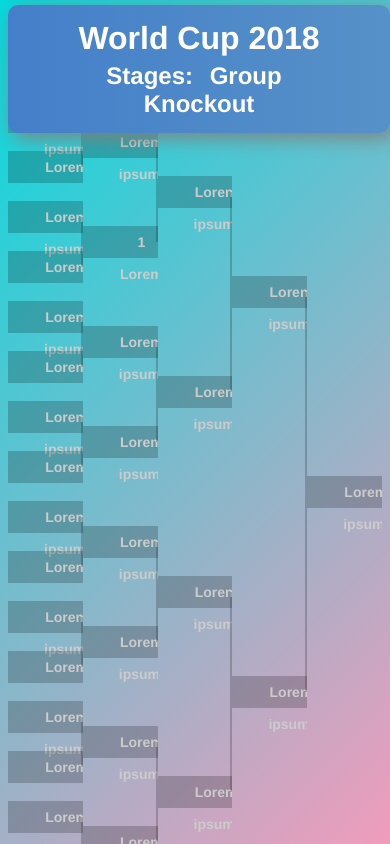
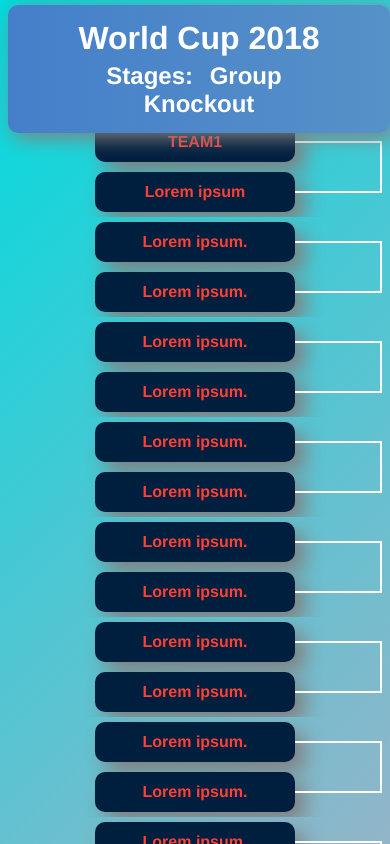
Before and after one commit to bartlomein/World-Cup-2018, a Vue app: page /#/knockout in a window 390 px wide. Shown: the top 844 px of the page. Built offline with nearby package versions, Linux system fonts and the light colour scheme; no server answers; what vue-js-modal would draw is missing.

Commit message:
worked on knockout stage css made it grid responsive

```diff
--- a/src/components/Knockout.vue
+++ b/src/components/Knockout.vue
@@ -9,10 +9,12 @@
   </div>
   <div class="tournament__grid">
     <!-- tournament__round 1/8 -->
+
     <div class="tournament__round tournament__round--first-round">
+        <div>Round of 16</div>
       <div class="tournament__match">
-        <a class="tournament__match__team" >Lorem ipsum.</a>
-        <a class="tournament__match__team" >Lorem ipsum.</a>
+        <a class="tournament__match__team" >TEAM1</a>
+        <a class="tournament__match__team" >Lorem ipsum</a>
       </div>
       <div class="tournament__match">
         <a class="tournament__match__team" >Lorem ipsum.</a>
@@ -97,7 +99,30 @@
 
 
 <script>
+import axios from "axios";
 export default {
+  //https://raw.githubusercontent.com/openfootball/world-cup.json/master/2018/worldcup.json
+
+    //{{rounds[16].matches[1].team1.name}}
+  data() {
+    return {
+      rounds: [],
+      match:null,
+
+
+
+    };
+  },
+  beforeMount() {
+    axios
+      .get(
+        "https://raw.githubusercontent.com/openfootball/world-cup.json/master/2018/worldcup.json"
+      )
+      .then(response => (this.rounds = response.data.rounds));
+
+
+
+  },
 
 }
 </script>
@@ -117,7 +142,9 @@
 body {
   background: #383738;
 }
+
 .tournament {
+    margin-top:30px;
   position: relative;
   min-height: 300px;
   padding: 30px 0 0;
@@ -125,7 +152,10 @@
 .tournament__grid {
   font-size: 0;
   line-height: 0;
-  display: flex;
+  display: grid;
+grid-template-columns: repeat(auto-fit, minmax(200px, 1fr));
+  grid-template-rows: minmax(100px, auto);
+
   align-items: stretch;
   min-height: 400px;
 }
@@ -160,7 +190,7 @@
   position: absolute;
   right: 0;
   width: 2px;
-  background: rgba(0, 0, 0, .2);
+  background: white;
   top: 25%;
   bottom: 25%;
 }
@@ -168,17 +198,21 @@
   display: none;
 }
 .tournament__match__team {
-  font-size: 14px;
+  font-size: 16px;
   font-weight: bold;
   transition: color 0.3s ease;
-  color: #ccc;
+  color: #FF4136;
   text-decoration: none;
   box-sizing: border-box;
-  background: rgba(0, 0, 0, .2);
-  display: block;
+  background-color:#001f3f;
+  box-shadow:10px 10px 20px gray;
+    border-radius:10px;
+  display: flex;
+  justify-content: center;
+  align-items: center;
   position: relative;
-  width: auto;
-  height: 32px;
+  width: 200px;;
+  height: 40px;
   line-height: 32px;
   padding: 0 36px 0 36px;
   margin: auto;
@@ -193,7 +227,7 @@
   width: 999px;
   height: 2px;
   margin-top: -1px;
-  background: rgba(0, 0, 0, .2);
+  background: white;
 }
 .tournament__match__team:after {
   left: 100%;
```
